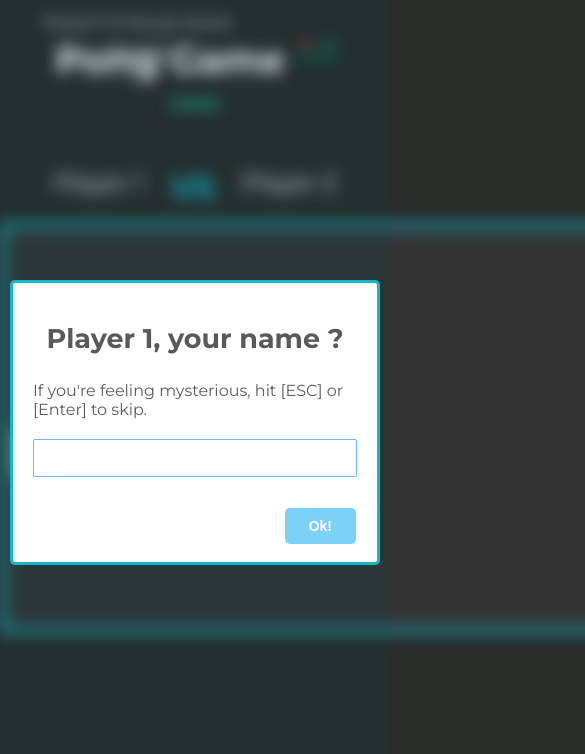
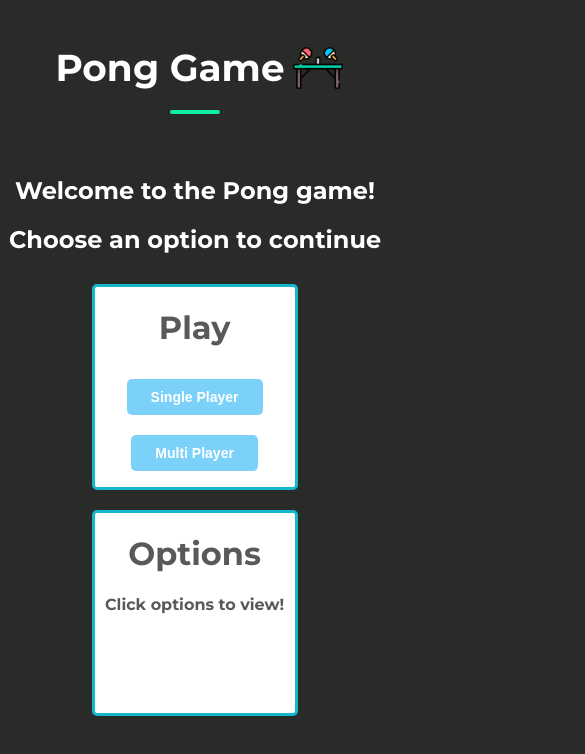
Before and after one commit to Ramzi-Abidi/Pong, a React (Vite) app: page / in a window 390 px wide. Shown: the top 754 px of the page, 585 px wide, since content can reach past the window. Built offline with nearby package versions, Linux system fonts and the light colour scheme.

Commit message:
[Feature] Added rules view #10
Created a main landing page with buttons for going to game page and options for sound on and off

```diff
--- a/src/App.tsx
+++ b/src/App.tsx
@@ -1,13 +1,23 @@
 import { BrowserRouter as Router, Routes, Route } from "react-router-dom";
+import { useState } from "react";
+import Rules from "./views/Rules";
 import SinglePlayerMode from "./views/SinglePlayerMode";
 import MultiplePlayerMode from "./views/MultiplePlayerMode";
 
 const App = () => {
+
+    const [isSoundOn, setIsSoundOn] = useState(true);
+
+    const handleSoundChange = () => {
+        setIsSoundOn(prevSound => !prevSound);
+    }
+
     return (
         <Router>
             <Routes>
-                <Route index path="/" element={<MultiplePlayerMode />} />
-                <Route index path="/single-player" element={<SinglePlayerMode />} />
+                <Route index path="/" element={<Rules isSoundOn={isSoundOn} onSoundChange={handleSoundChange}/>} />
+                <Route index path="/multi-player" element={<MultiplePlayerMode isSoundOn={isSoundOn}/>} />
+                <Route index path="/single-player" element={<SinglePlayerMode isSoundOn={isSoundOn}/>} />
             </Routes>
         </Router>
     );
--- a/src/styles/index.css
+++ b/src/styles/index.css
@@ -121,3 +121,58 @@ section {
     object-fit: contain;
     margin-left: .5rem;
 }
+
+.menu-container {
+    text-align: center;
+    color: white;
+}
+
+.rules-menu {
+    display: flex;
+    text-align: center;
+    justify-content: center;
+    color: rgba(0,0,0,.65);
+    margin: 0 auto;
+}
+
+.rules-box {
+    border: 3px solid #15b7cd;
+    width: 350px;
+    height: 250px;
+    background-color: #fff;
+    border-radius: 5px;
+    margin: 10px 20px;
+}
+
+.rules-box img {
+    cursor: pointer;
+}
+
+.options-heading {
+    cursor: pointer;
+}
+
+.rules-box-btn {
+    background-color: #7cd1f9;
+    color: #fff;
+    border: none;
+    border-radius: 5px;
+    font-weight: 600;
+    font-size: 14px;
+    padding: 10px 24px;
+    margin: 10px;
+    cursor: pointer;
+}
+
+@media screen and (max-width: 640px) {
+    .rules-menu {
+        display: flex;
+        flex-direction: column;
+        margin-left: 17%;
+    }
+
+    .rules-box {
+        width: 200px;
+        height: 200px;
+    }
+}
--- a/src/views/MultiplePlayerMode.tsx
+++ b/src/views/MultiplePlayerMode.tsx
@@ -4,7 +4,11 @@ import {  ball, player, score } from "../utils/types";
 import pongImage from "../assets/pong-header.png";
 import sound from "/Paddle Ball Hit Sound Effect HD.mp3";
 
-const MultiplePlayerMode = () => {
+interface MultiplePlayerModeProps {
+    isSoundOn: boolean;
+}
+
+const MultiplePlayerMode: React.FC<MultiplePlayerModeProps> = ({ isSoundOn }) => {
     let boardWidth: number = 600;
     let boardHeight: number = 400;
     let context: CanvasRenderingContext2D;
@@ -47,7 +51,12 @@ const MultiplePlayerMode = () => {
         velocityY: 0.9, // shhifting by 2px
     };
     const [audio] = useState(new Audio(sound));
-    audio.volume = 0.18;
+
+    useEffect(() => {
+        audio.volume = isSoundOn ? 0.18 : 0;
+    }, [isSoundOn]);
+
+    // audio.volume = 0.18;
 
     const [firstPlayerName, setFirstNamePlayer] = useState<string>("Player 1");
     const [winningNumber, setWinningNumber] = useState<number>(11);
--- /dev/null
+++ b/src/views/Rules.jsx
@@ -0,0 +1,64 @@
+import React from 'react'
+import pongImage from "../assets/pong-header.png";
+import soundOn from "../assets/sound-on.png";
+import soundOff from "../assets/sound-off.png"
+import { useState } from 'react';
+import { Link } from 'react-router-dom';
+
+const Rules = ({ isSoundOn, onSoundChange }) => {
+
+    const [optionsModal, setOptionsModal] = useState(false);
+
+    const handleOptionsModal = () => {
+        setOptionsModal(prevOptionsModal => !prevOptionsModal);
+    }
+
+    return (
+        <div>
+            <div className="title">
+                <h3>pong game</h3>
+                <div className="img-container">
+                    <img src={pongImage} alt="Pong" className="pong-header" />
+                </div>
+            </div>
+
+            <div className="menu-container">
+                <h2>Welcome to the Pong game!</h2>
+                <h2>Choose an option to continue</h2>
+
+                <div className="rules-menu">
+
+                    <div className="rules-box">
+                        <h1>Play</h1>
+                        <Link to={'/single-player'}><button className='rules-box-btn'>Single Player</button></Link>
+                        <Link to={'/multi-player'}><button className='rules-box-btn'>Multi Player</button></Link>
+                    </div>
+
+
+                    <div className="rules-box">
+                        <h1 onClick={handleOptionsModal} className='options-heading'>Options</h1>
+                        {optionsModal && (
+                            <div className="options-menu">
+                                <h2>Sound</h2>
+                                {isSoundOn && (
+                                    <img src={soundOn} onClick={onSoundChange}></img>
+                                )}
+
+                                {!isSoundOn && (
+                                    <img src={soundOff} onClick={onSoundChange}></img>
+                                )}
+                            </div>
+                        )}
+                        {!optionsModal && (
+                            <h4>Click options to view!</h4>
+                        )}
+                    </div>
+                </div>
+            </div>
+
+
+        </div>
+    )
+}
+
+export default Rules
--- a/src/views/SinglePlayerMode.tsx
+++ b/src/views/SinglePlayerMode.tsx
@@ -4,7 +4,11 @@ import { ball, player, score } from "../utils/types";
 import pongImage from "../assets/pong-header.png";
 import sound from "/Paddle Ball Hit Sound Effect HD.mp3";
 
-const SinglePlayerMode = () => {
+interface SinglePlayerModeProps {
+    isSoundOn: boolean;
+}
+
+const SinglePlayerMode: React.FC<SinglePlayerModeProps> = ({ isSoundOn }) => {
     let boardWidth: number = 600;
     let boardHeight: number = 400;
     let context: CanvasRenderingContext2D;
@@ -47,7 +51,12 @@ const SinglePlayerMode = () => {
         velocityY: 0.9, // shhifting by 2px
     };
     const [audio] = useState(new Audio(sound));
-    audio.volume = 0.18;
+
+    useEffect(() => {
+        audio.volume = isSoundOn ? 0.18 : 0;
+    }, [isSoundOn]);
+
+    // audio.volume = 0.18;
 
     const [firstPlayerName, setFirstNamePlayer] = useState<string>("Player 1");
     const [winningNumber, setWinningNumber] = useState<number>(11);
```
Also changed, not shown: src/assets/sound-off.png (added), src/assets/sound-on.png (added).
